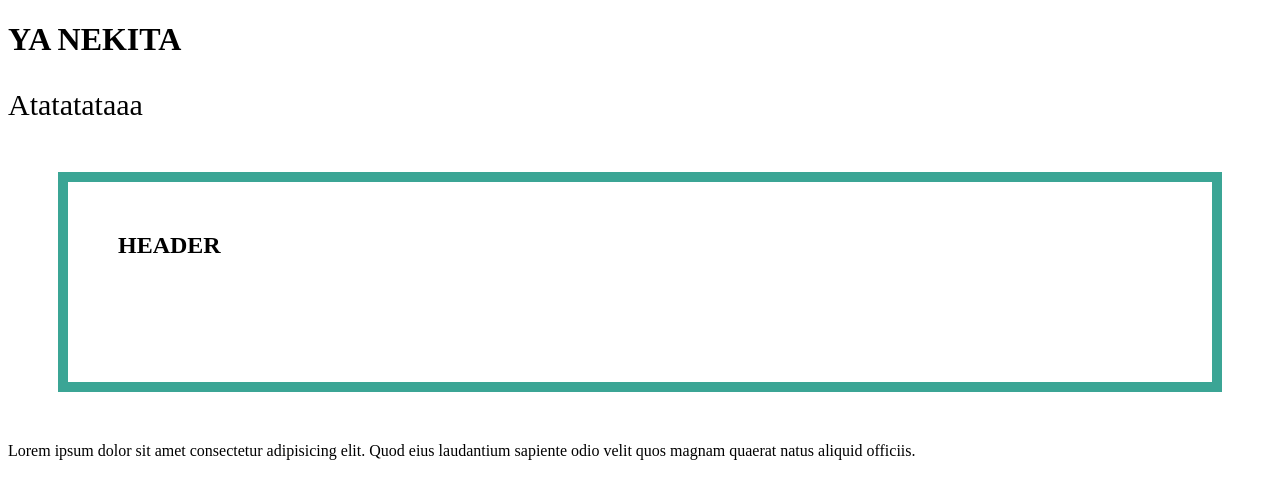
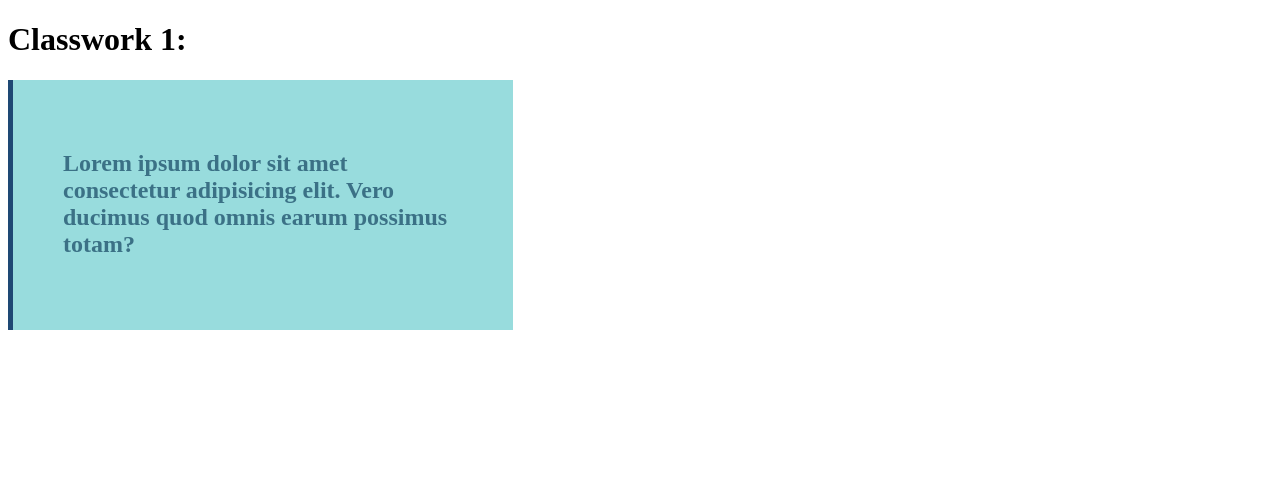
Before and after one commit to NickWheel/08.03.19, a plain HTML site: page text.html in a window 1280 px wide. Drawn offline with Linux system fonts and the light colour scheme.

Commit message:
homework v1

```diff
--- a/text.html
+++ b/text.html
@@ -6,56 +6,26 @@
     <meta http-equiv="X-UA-Compatible" content="ie=edge">
     <title>Document</title>
     <style>
-        p {
-            color: white;
-            background-color: olive;
-            font-size: 30px;
+        .unique_div {
+            width: 400px;
+            height: 200px;
+            padding: 50px 50px 0px 50px;
+            background-color: #98DCDD;
+            border-left: 5px solid #1E4874;
+
         }
-        h1 {
-            font-size: 2em;
-        }
-        h2 {
-            margin: 50px;
-        }
-        .unique_p {
-            color: black;
-            background-color: white;
-        }
-
-        .unique_div{
-            height: 200px;
-            border: 10px solid #3ba595;
-            margin: 50px;
-        }
-        .parent {
-            height: 500px;
-            width: 500px;
-            margin: 20px;
-            padding: 30px;
-            border: 1px dotted #000000;
-        }
-        .child {
-            height: 200px;
-            width: 200px;
-            padding: 40px;
-            margin: 0px;
-            border: 1px solid #000;
-        }
-        .classwork {
-
+        .unique_h {
+            color: #3B7186;
         }
     </style>
 </head>
 <body>
-    <h1>YA NEKITA</h1>
-    <p class='unique_p'>Atatatataaa</p>
+    <h1>Classwork 1:</h1>
     <div class='unique_div'>
-        <h2>HEADER</h2>
+        <h2 class='unique_h'>
+            Lorem ipsum dolor sit amet consectetur adipisicing elit.
+            Vero ducimus quod omnis earum possimus totam?
+        </h2>
     </div>
-
-<div class='classwork'>
-    Lorem ipsum dolor sit amet consectetur adipisicing elit.
-    Quod eius laudantium sapiente odio velit quos magnam quaerat natus aliquid officiis.
-</div>
 </body>
 </html>
```
